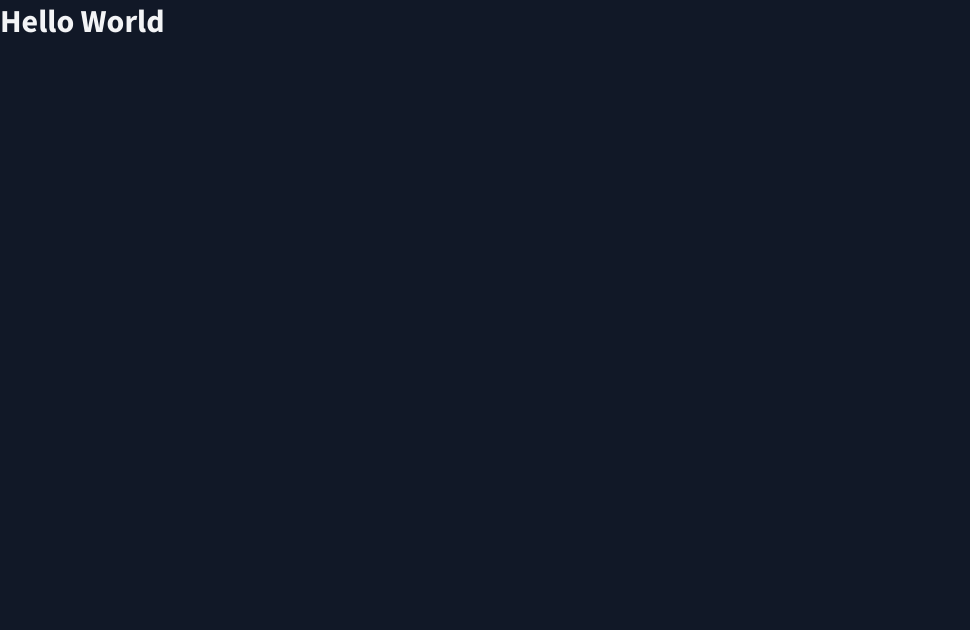
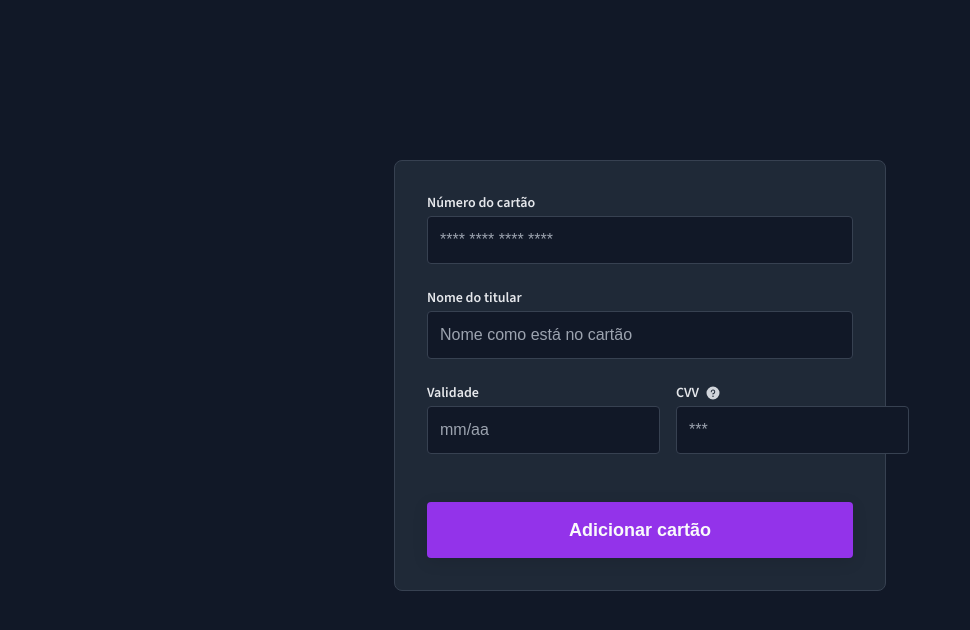
Before and after one commit to renatosouzaBR/card-form, a Next.js app: page / in a window 1280 px wide. Shown: the top 630 px of the page, without its empty margins (0-970 px from the left). Built offline with nearby package versions, Linux system fonts and the light colour scheme.

Commit message:
feat: add partial Home screen layout

```diff
--- a/src/app/page.tsx
+++ b/src/app/page.tsx
@@ -1,6 +1,47 @@
+'use client'
+
+import { Button } from "@/components/Button";
+import { TextField } from "@/components/TextField";
+
+import { HomeContainer, InputsContainer, InputsGroupRow } from "./styles";
 
 export default function Home() {
+  function handleSubmit() {
+    event?.preventDefault();
+  }
+
   return (
-    <h1>Hello World</h1>
+    <HomeContainer>
+      <form action="submit" onSubmit={handleSubmit}>
+        <InputsContainer>
+          <TextField
+            id="cardNumber"
+            placeholder="**** **** **** ****"
+            label="Número do cartão"
+          />
+          <TextField
+            id="ownerName"
+            placeholder="Nome como está no cartão"
+            label="Nome do titular"
+          />
+
+          <InputsGroupRow>
+            <TextField
+              id="expiration"
+              placeholder="mm/aa"
+              label="Validade"
+            />
+            <TextField
+              id="cvv"
+              placeholder="***"
+              label="CVV"
+              onToolTipPress={() => {}}
+            />
+          </InputsGroupRow>
+        </InputsContainer>
+
+        <Button title="Adicionar cartão" type="submit"/>
+      </form>
+    </HomeContainer>
   )
 }
--- /dev/null
+++ b/src/app/styles.ts
@@ -0,0 +1,27 @@
+import { styled } from "@/styles/stitches.config";
+
+export const HomeContainer = styled('div', {
+  width: '100%',
+
+  'form': {
+    maxWidth: 492,
+    borderRadius: 8,
+    padding: 32,
+    margin: '0 auto',
+    marginTop: 160,
+    backgroundColor: '$gray800',
+    border: '1px solid $gray700'
+  }
+})
+
+export const InputsContainer = styled('div', {
+  display: 'flex',
+  flexDirection: 'column',
+  gap: 24,
+  marginBottom: 48
+})
+
+export const InputsGroupRow = styled('div', {
+  display: 'flex',
+  gap: 16
+})
```
